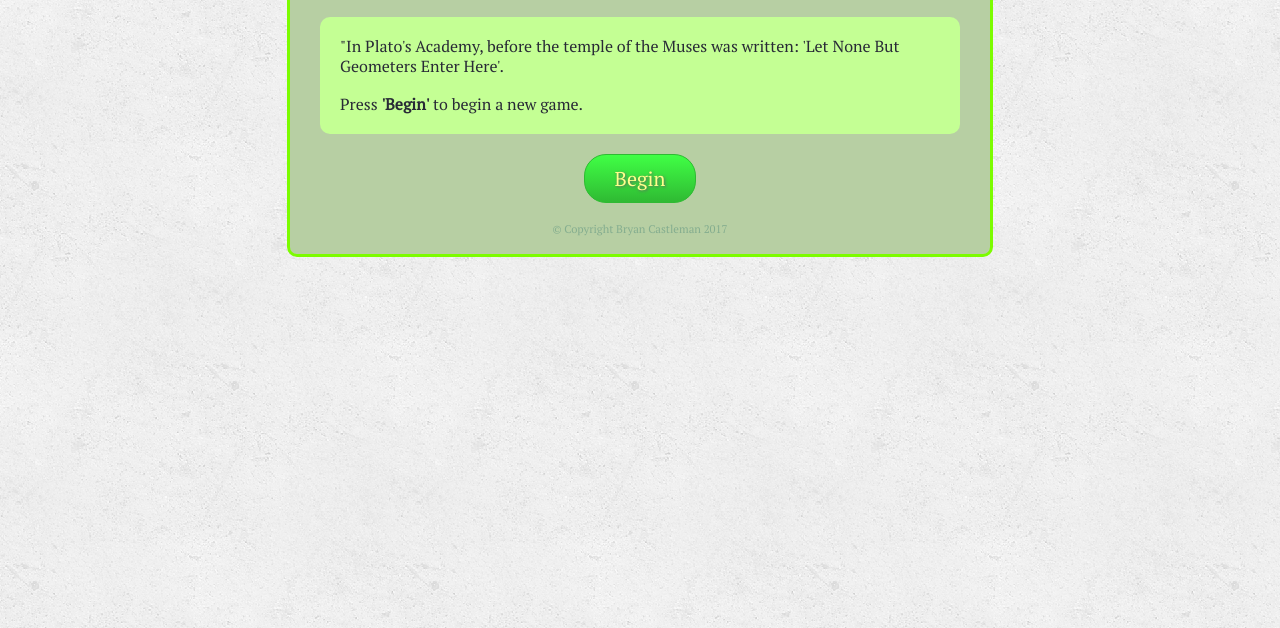
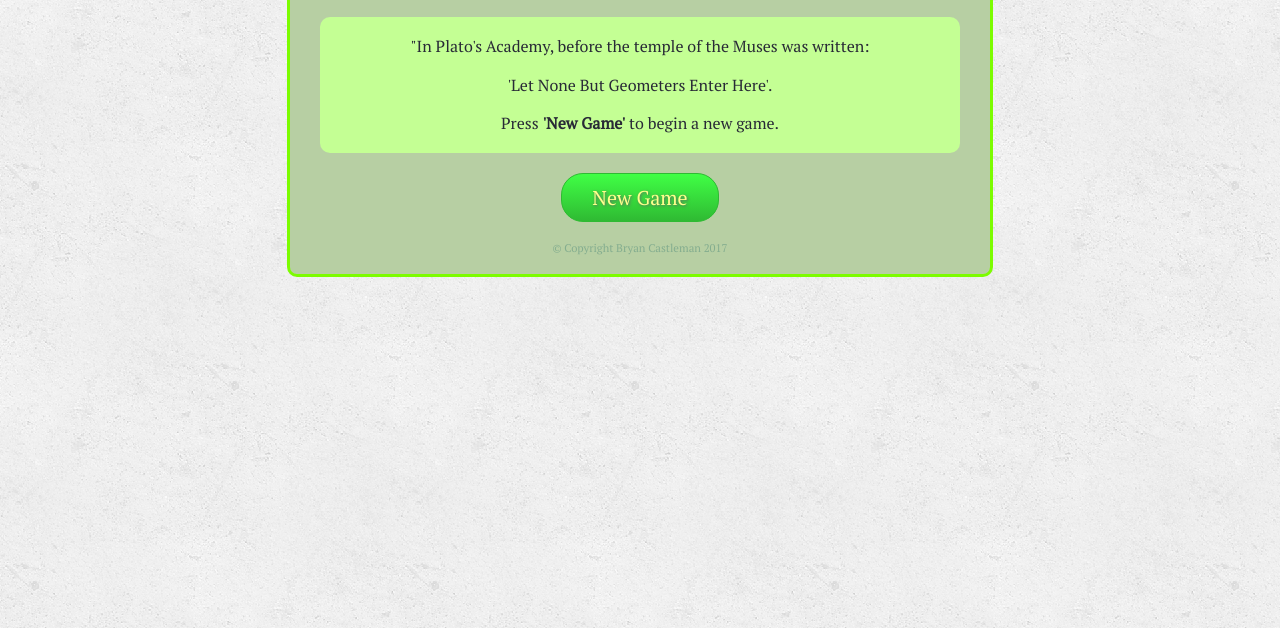
Before and after one commit to castlemaninc/TriviaGame, a plain HTML site: page index.html in a window 1280 px wide. Shown: the part 172-800 px from the top of the page. Drawn offline with nearby package versions, Linux system fonts and the light colour scheme.

Commit message:
changed the button text and added some style changes

```diff
--- a/assets/css/style.css
+++ b/assets/css/style.css
@@ -140,3 +140,7 @@ button:focus {
 #numberCorrect, #questionTotal {
 	color: darkgreen;
 }
+
+#platos_academy {
+	text-align: center;
+}
--- a/index.html
+++ b/index.html
@@ -22,8 +22,8 @@
 
 	<div class="trivia">
 
-		<div id="platos_academy"><p>"In Plato's Academy, before the temple of the Muses was written: 'Let None But Geometers Enter Here'.</p><br>
-		<p>Press <strong>'Begin'</strong> to begin a new game.</p></div>
+		<div id="platos_academy"><p>"In Plato's Academy, before the temple of the Muses was written:<br><br>'Let None But Geometers Enter Here'.</p><br>
+		<p>Press <strong>'New Game'</strong> to begin a new game.</p></div>
 
 		<div id="correct" class="hidden">
 			<h2>CORRECT!</h2>
@@ -146,7 +146,7 @@
 
 	</div>
 
-	<button class="btn" id="start">Begin</button>
+	<button class="btn" id="start">New Game</button>
 
 	<p id="copyright">&copy; Copyright Bryan Castleman 2017</p>
 
```
